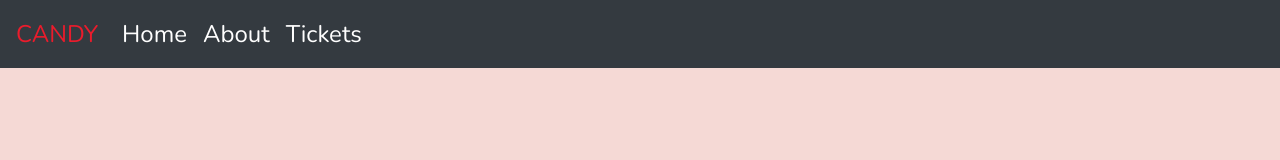
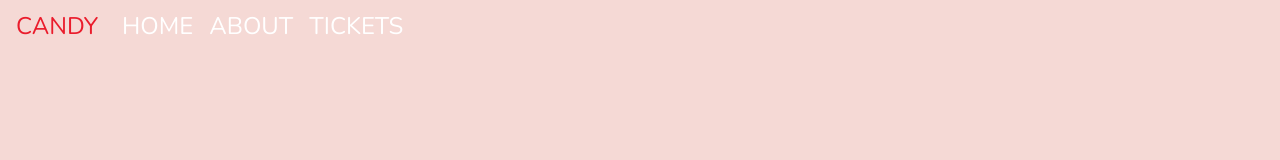
Before and after one commit to onahump/Candy-project, a plain HTML site: page index.html in a window 1280 px wide. Drawn offline with nearby package versions, Linux system fonts and the light colour scheme.

Commit message:
Upperce words

```diff
--- a/index.html
+++ b/index.html
@@ -19,7 +19,7 @@
 	<body>
 
 		<!-- Navbar Start-->
-		<nav id="mainNavbar" class="navbar navbar-dark bg-dark navbar-expand-md">
+		<nav id="mainNavbar" class="navbar navbar-dark navbar-expand-md py-0 fixed-top">
 			<a href="#" class="navbar-brand">CANDY</a>
 			<button class="navbar-toggler" data-toggle="collapse" data-target="#navLinks" aria-label="Toggle navigation">
 				<span class="navbar-toggler-icon"></span>
@@ -27,13 +27,13 @@
 			<div class="collapse navbar-collapse" id="navLinks">
 				<ul class="navbar-nav">
 					<li class="nav-item">
-						<a href="" class="nav-link">Home</a>
+						<a href="" class="nav-link">HOME</a>
 					</li>
 					<li class="nav-item">
-						<a href="" class="nav-link">About</a>
+						<a href="" class="nav-link">ABOUT</a>
 					</li>
 					<li class="nav-item">
-						<a href="" class="nav-link">Tickets</a>
+						<a href="" class="nav-link">TICKETS</a>
 					</li>
 				</ul>
 			</div>
```
